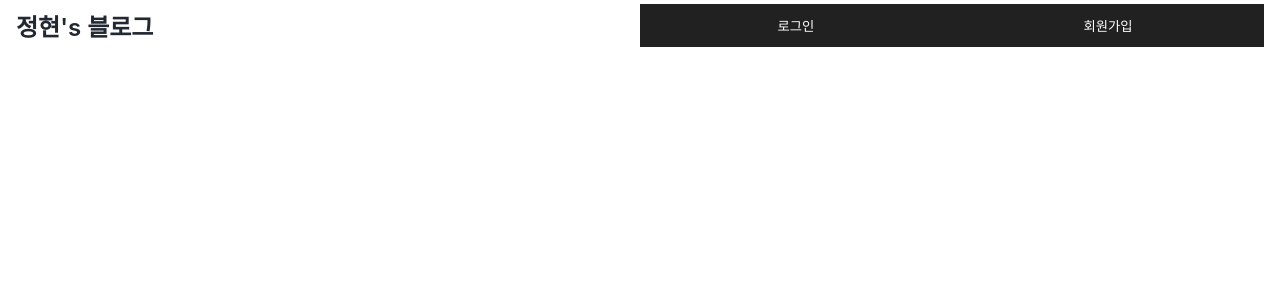
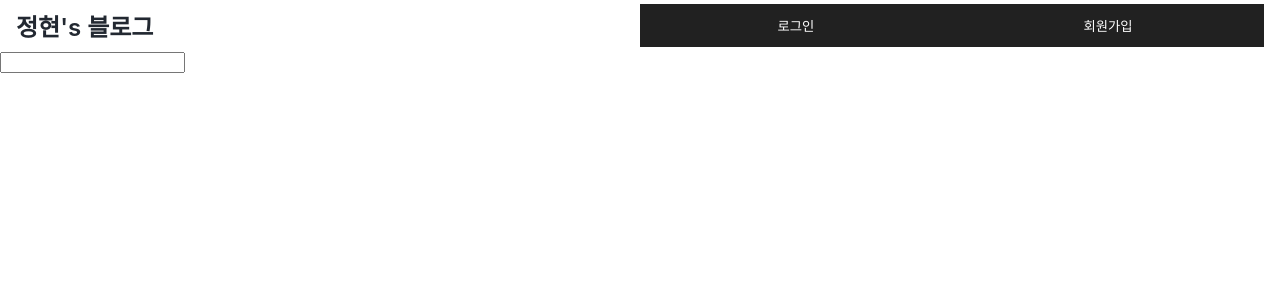
Before and after one commit to sojh93/image_community, a React (Create React App) app: page /search in a window 1280 px wide. Shown: the top 300 px of the page. Built offline with nearby package versions, Linux system fonts and the light colour scheme.

Commit message:
0420 #3 3주차 강의 완강
과제 해결하면 됨.

```diff
--- a/package.json
+++ b/package.json
@@ -10,6 +10,7 @@
     "firebase": "^8.2.10",
     "history": "^4.10.1",
     "immer": "^8.0.1",
+    "lodash": "4.17.21",
     "moment": "2.29.1",
     "react": "^17.0.1",
     "react-dom": "^17.0.1",
--- a/src/shared/App.js
+++ b/src/shared/App.js
@@ -11,7 +11,7 @@ import LogIn from "../pages/LogIn";
 import SignUp from "../pages/SignUp";
 import PostWrite from '../pages/PostWrite';
 import PostDetail from '../pages/PostDetail';
-
+import Search from './Search';
 
 import {Grid, Button} from "../elements";
 import Header from '../components/Header';
@@ -46,6 +46,7 @@ function App() {
           <Route path="/signup" exact component={SignUp}/>
           <Route path="/write" exact component={PostWrite}/>
           <Route path="/post/:id" exact component={PostDetail}/>
+          <Route path="/search" exact component={Search}/>
         </ConnectedRouter>
       </Grid>
       <Permit>
--- /dev/null
+++ b/src/shared/Search.js
@@ -0,0 +1,46 @@
+import React from "react";
+// _에 디바운스, 스로틀 들어있음
+import _ from "lodash";
+
+const Search = () => {
+
+    const [text, setText] = React.useState("");
+
+    // 디바운스는 가장 최근 입력시점으로부터 1초 뒤에 찍어줌
+    const debounce = _.debounce((e) => {
+        console.log("debounce ::: ", e.target.value);
+    }, 1000);
+
+    // 스로틀은 1초 간격으로 계속 찍어줌
+    const throttle = _.throttle((e) => {
+        console.log("throttle ::: ", e.target.value);
+    }, 1000);
+
+
+    // useCallback -> 함수를 메모이제이션 함.(함수를 어딘가 저장한다는 뜻)
+    // 함수 컴포넌트가 리렌더링 되더라도 함수 초기화하지 않도록 함.(저장한 함수 계속 쓸거야)
+    // []안에 초기화 조건을 넣어주는 거다. ex) text가 들어가면 글자가 바뀔때마다 초기화된다.
+    // useEffect 쓰는 법과 유사함.
+    const keyPress = React.useCallback(debounce, []);
+
+
+    const onChange = (e) => {
+        // text가 바뀔때마다 리렌더링이 일어난다.
+        // search 컴포넌트가 함수형 컴포넌트이기 때문에
+        // 검색창에 막 치면 계속 렌더링 됨.
+        // 함수이기 때문에 렌더링 될때마다 상수(onChange) 초기화된다.
+        // 이상태면 debounce는 제기능 못함.(스로틀도 마찬가지)
+        // usecallback을 써서 해결할 거임
+        setText(e.target.value);
+        keyPress(e);
+    };
+
+
+    return (
+        <div>
+            <input type="text" onChange={onChange} value={text}/>
+        </div>
+    )
+}
+
+export default Search;
```
Also changed, not shown: 1 other file (tests, documents, lock files or other folders).
